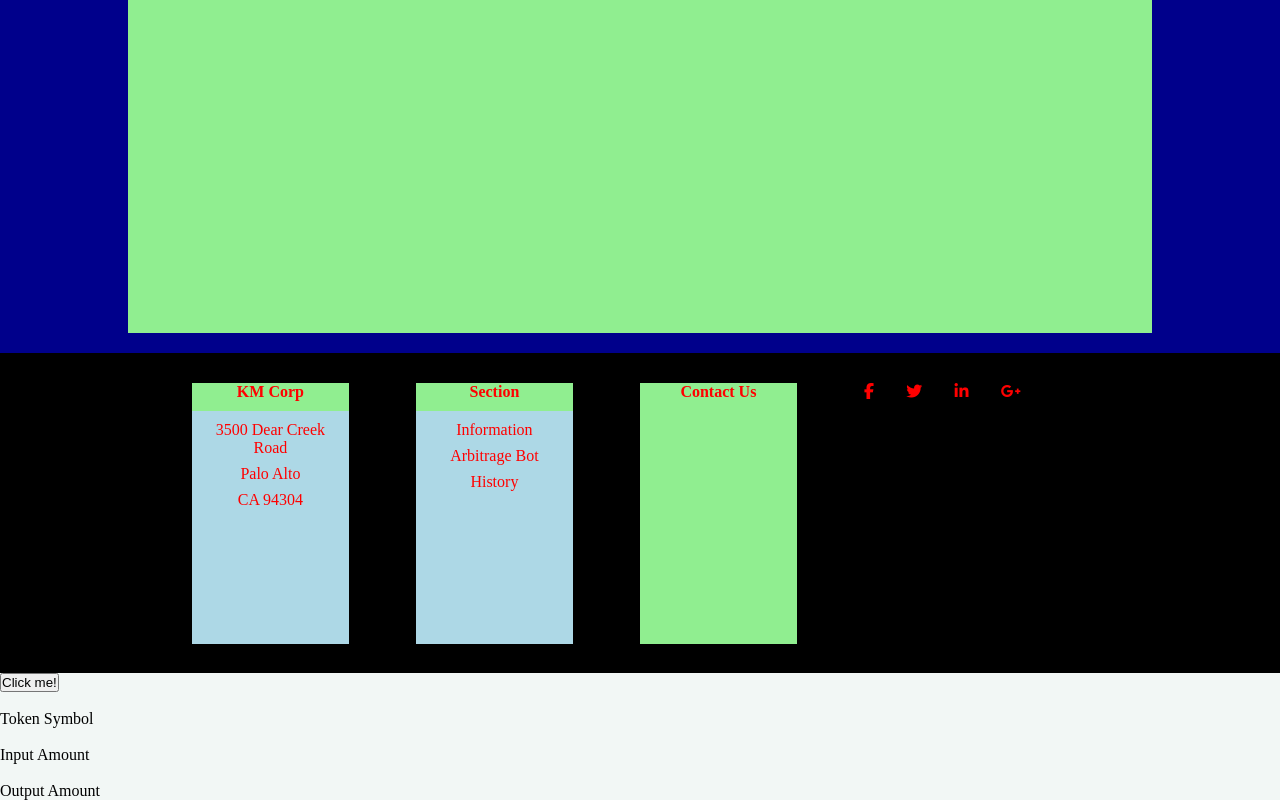
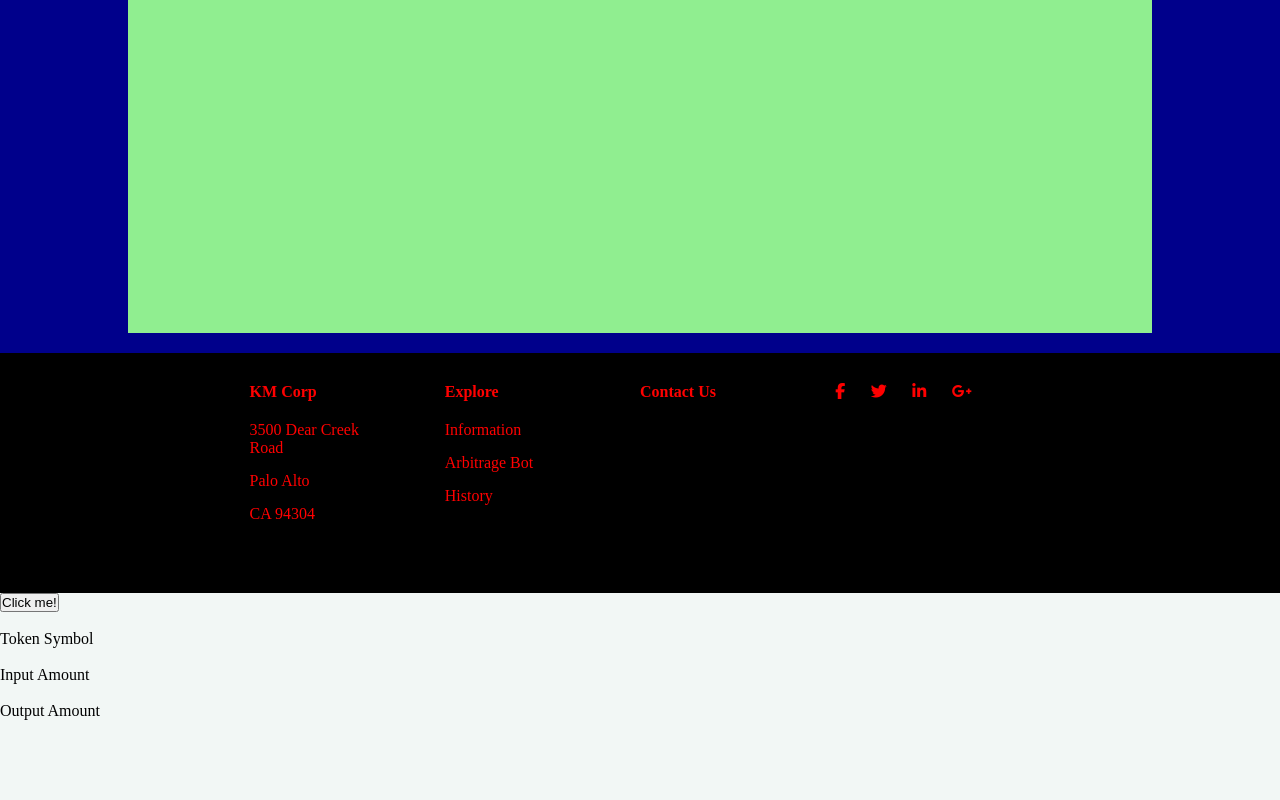
Before and after one commit to kmoreno08/Blockchain-Arbritage-bot, a plain HTML site: page index.html in a window 1280 px wide. Shown: the part 2039-2839 px from the top of the page. After the commit the page ends 2759 px from the top, so only its background shows below. Drawn offline with Linux system fonts and the light colour scheme.

Commit message:
Complete Footer

```diff
--- a/css/styles.scss
+++ b/css/styles.scss
@@ -266,7 +266,7 @@ nav {
 
 footer {
   width: 100%;
-  height: 40vh;
+  height: 30vh;
   background: black;
   color: white;
   display: flex;
@@ -276,7 +276,7 @@ footer {
   .footer__grid {
     padding-top: 30px;
     height: 100%;
-    width: 70%;
+    width: 61%;
     display: grid;
     grid-template-rows: 90%;
     grid-template-columns: repeat(4, 1fr);
@@ -296,24 +296,24 @@ footer {
     flex-direction: column;
     justify-content: flex-start;
     // align-items: flex-start;
-    background: lightgreen;
+    // background: lightgreen;
     width: 100%;
   }
 
-  .grid-header {
-    margin-bottom: 10px;
-    text-align: center;
+  .footer-grid-header {
+    margin-bottom: 20px;
+    text-align: left;
     width: 100%;
   }
 
-  .grid-text {
+  .footer-grid-text {
     p {
-      margin-bottom: 8px;
+      margin-bottom: 15px;
     }
   }
 
   .grid-3-text {
-    background: lightgreen;
+    // background: lightgreen;
     width: 100%;
     text-align: center;
   }
--- a/index.html
+++ b/index.html
@@ -80,10 +80,10 @@
     <div class="footer__grid">
       <div class="footer-grid footer-text-container">
         <div class="footer-text-flex">
-          <div class="grid-header">
+          <div class="footer-grid-header">
             <h4>KM Corp</h4>
           </div>
-          <div class="grid-text">
+          <div class="footer-grid-text">
             <p>3500 Dear Creek Road</p>
             <p>Palo Alto</p>
             <p>CA 94304</p>
@@ -92,10 +92,10 @@
       </div>
       <div class="footer-grid footer-text-container">
         <div class="footer-text-flex">
-          <div class="grid-header">
-            <h4>Section</h4>
+          <div class="footer-grid-header">
+            <h4>Explore</h4>
           </div>
-          <div class="grid-text">
+          <div class="footer-grid-text">
             <p>Information</p>
             <p>Arbitrage Bot</p>
             <p>History</p>
@@ -103,8 +103,7 @@
         </div>
       </div>
       <div class="footer-grid footer-text-container">
-        <div class="grid-3-header"></div>
-        <div class="grid-3-text">
+        <div class="footer-grid-header">
           <h4>Contact Us</h4>
         </div>
       </div>
```
Also changed, not shown: css/styles.css, 1 other file.
